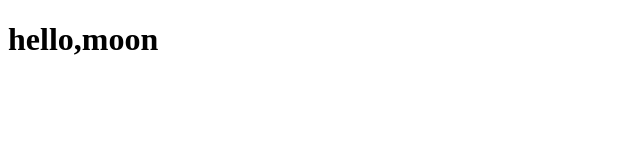
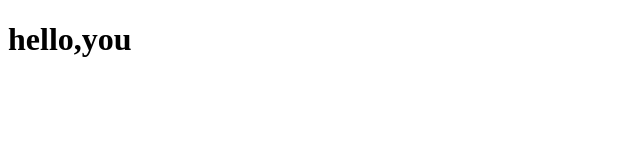
Before and after one commit to Bettykwan/test, a plain HTML site: page index.html in a window 1280 px wide. Shown: the full height of the page, 0-640 px from the left. Drawn offline with Linux system fonts and the light colour scheme.

Commit message:
Update index.html

```diff
--- a/index.html
+++ b/index.html
@@ -7,6 +7,6 @@
   <title>Document</title>
 </head>
 <body>
-  <h1>hello,moon</h1>
+  <h1>hello,you</h1>
 </body>
 </html>
```
